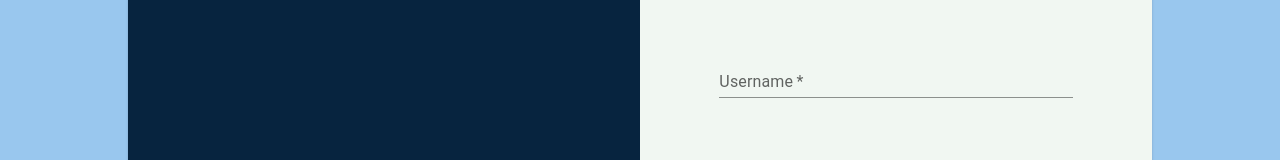
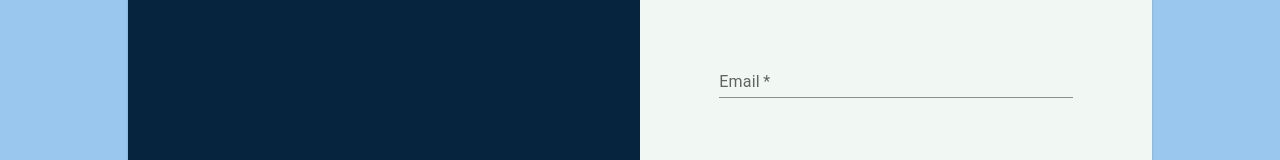
Before and after one commit to payal1206/Chat_Plus_App, a React (Create React App) app: page / in a window 1280 px wide. Shown: the part 223-383 px from the top of the page. Built offline with nearby package versions, Linux system fonts and the light colour scheme.

Commit message:
added firebase to signin

```diff
--- a/src/component/signin/signInForm.js
+++ b/src/component/signin/signInForm.js
@@ -5,7 +5,7 @@ import CustomFormControl from "./input-item";
 
 export default function SigninForm(props) {
   const [values, setValues] = React.useState({
-    username: "",
+    email: "",
     password: "",
     showPassword: false,
   });
@@ -69,11 +69,11 @@ export default function SigninForm(props) {
           {/* <FormControl sx={{ width: "40ch" }} variant="standard">
             <InputLabel>username</InputLabel> */}
           <CustomFormControl
-            name="username"
-            label="Username"
+            name="email"
+            label="Email"
             type="text"
-            value={values.username}
-            onChange={handleChange("username")}
+            value={values.email}
+            onChange={handleChange("email")}
           />
           {/* </FormControl>
           <FormControl sx={{ width: "40ch" }} variant="standard">
```
